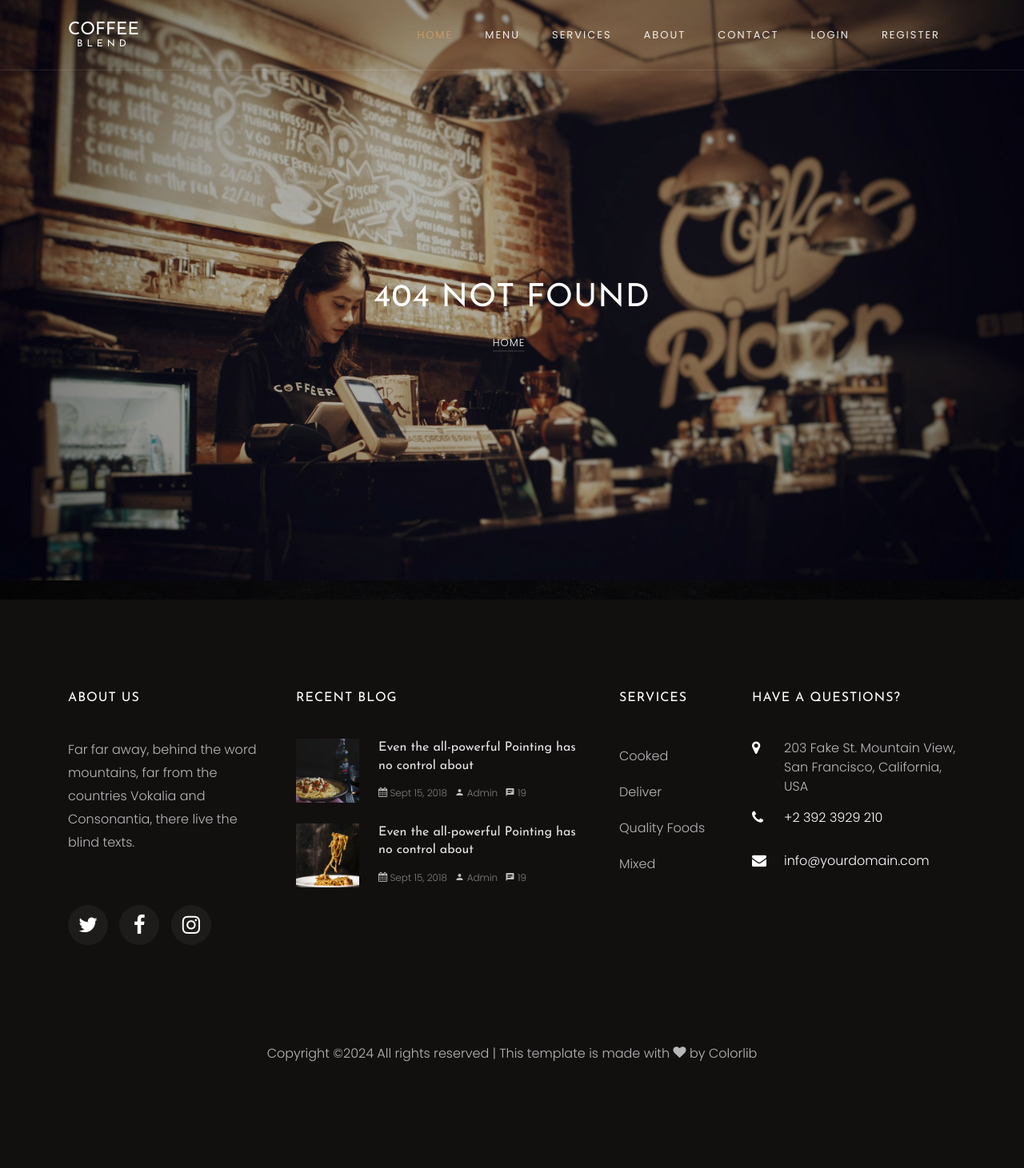
After one commit to Yukichi-Cat-Can-Code/Coffee-Shop, a PHP site: page /coffee-Shop/404.php in a window 1280 px wide. The commit adds this page. Shown: the whole page at 80% size. Run offline with PHP 8.4, Linux system fonts and the light colour scheme; some libraries are stand-ins or nearby versions; some web fonts are replaced.

```diff
--- /dev/null
+++ b/404.php
@@ -0,0 +1,25 @@
+<?php
+
+	require "includes/header.php";
+	require "config/config.php";
+?>
+
+    <section class="home-slider owl-carousel">
+
+      <div class="slider-item" style="background-image: url(<?php echo APPURl ?>/images/bg_3.jpg);" data-stellar-background-ratio="0.5">
+      	<div class="overlay"></div>
+        <div class="container">
+          <div class="row slider-text justify-content-center align-items-center">
+
+            <div class="col-md-7 col-sm-12 text-center ftco-animate">
+            	<h1 class="mb-3 mt-5 bread">404 NOT FOUND</h1>
+	            <p class="breadcrumbs"><span class="mr-2"><a href="<?php echo APPURl ?>">Home</a></span></p>
+            </div>
+
+          </div>
+        </div>
+      </div>
+    </section>
+
+
+	<?php require "includes/footer.php"; ?>
--- a/includes/header.php
+++ b/includes/header.php
@@ -1,4 +1,5 @@
 <?php
+
     session_start();
     define("APPURl", "http://localhost/coffee-Shop");
 ?>
@@ -37,22 +38,26 @@
   <body>
   	<nav class="navbar navbar-expand-lg navbar-dark ftco_navbar bg-dark ftco-navbar-light" id="ftco-navbar">
 	    <div class="container">
-	      <a class="navbar-brand" href="index.html">Coffee<small>Blend</small></a>
+	      <a class="navbar-brand" href="<?php echo APPURl?>">Coffee<small>Blend</small></a>
 	      <button class="navbar-toggler" type="button" data-toggle="collapse" data-target="#ftco-nav" aria-controls="ftco-nav" aria-expanded="false" aria-label="Toggle navigation">
 	        <span class="oi oi-menu"></span> Menu
 	      </button>
 	      <div class="collapse navbar-collapse" id="ftco-nav">
 	        <ul class="navbar-nav ml-auto">
 	          <li class="nav-item active"><a href="<?php echo APPURl; ?>" class="nav-link">Home</a></li>
-	          <li class="nav-item"><a href="menu.html" class="nav-link">Menu</a></li>
-	          <li class="nav-item"><a href="services.html" class="nav-link">Services</a></li>
-	          <li class="nav-item"><a href="about.html" class="nav-link">About</a></li>
+	          <li class="nav-item"><a href="<?php echo APPURl ?>/menu.php" class="nav-link">Menu</a></li>
+	          <li class="nav-item"><a href="<?php echo APPURl ?>/services.html" class="nav-link">Services</a></li>
+	          <li class="nav-item"><a href="<?php echo APPURl ?>/about.html" class="nav-link">About</a></li>
 
 	          <li class="nav-item"><a href="contact.html" class="nav-link">Contact</a></li>
 
             <?php if(isset($_SESSION['user_name'])): ?>
 
-                <li class="nav-item cart"><a href="<?php echo APPURl ?>/products/cart.php" class="nav-link"><span class="icon icon-shopping_cart"></span></a>
+                <li class="nav-item cart dropdown">
+                  <a href="<?php echo APPURl ?>/products/cart.php" class="nav-link dropdown-toggle" id="dropdownMenuButton2" data-bs-toggle="dropdown" aria-expanded="false">
+                    <span class="icon icon-shopping_cart"></span>
+                  </a>
+                </li>
 
                 <li class="nav-item dropdown">
                       <a class="nav-link dropdown-toggle" type="button" id="dropdownMenuButton1" data-bs-toggle="dropdown" aria-expanded="false">
```
Also changed, not shown: products/product-single.php (+6 -1 lines).
